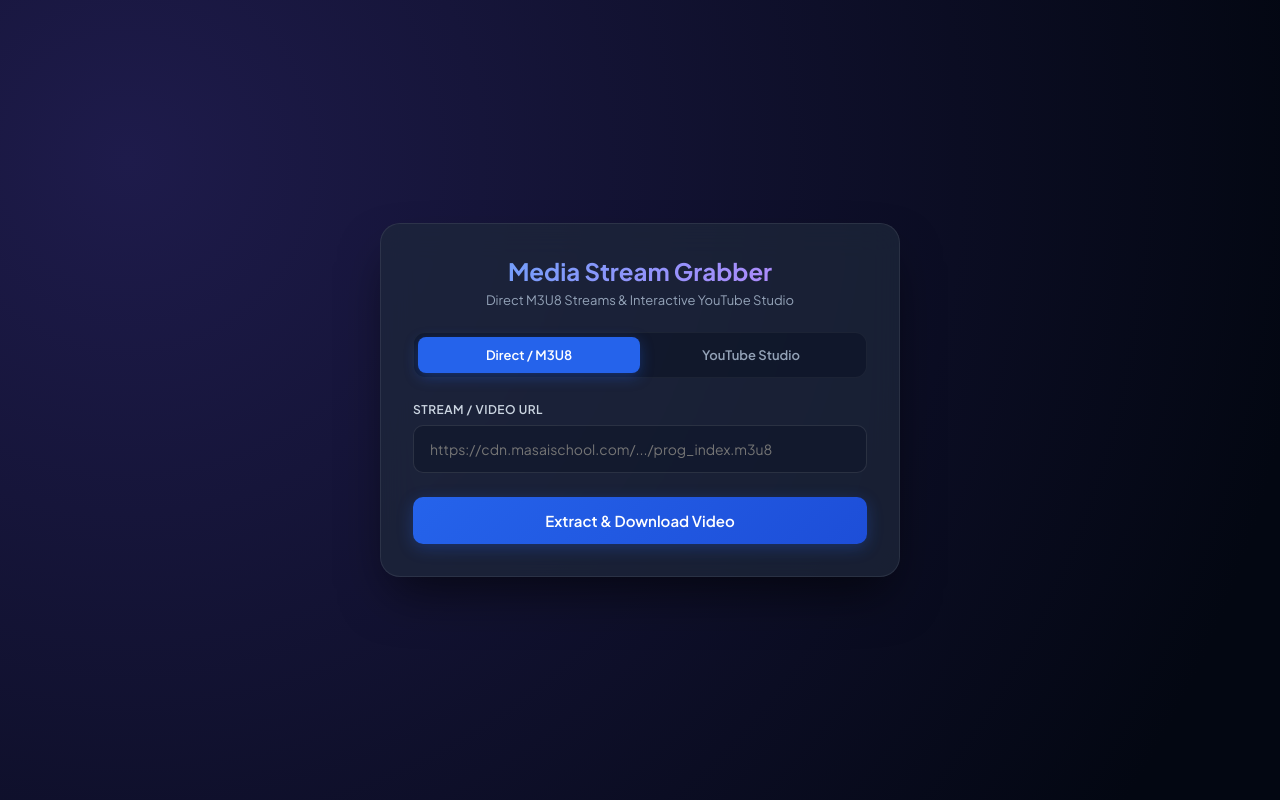
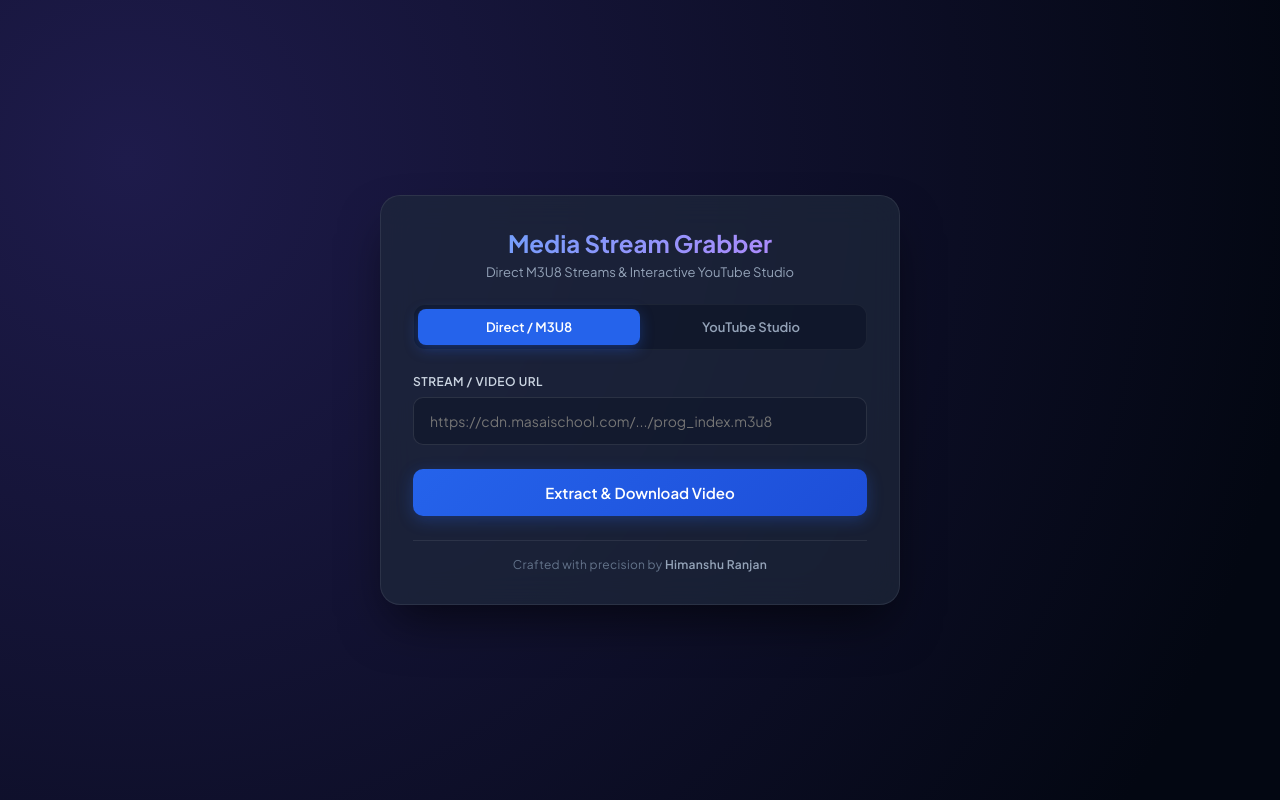
Before and after one commit to himanshu-29-max/masai-downloader, a Flask app: page / in a window 1280 px wide. Run offline with Flask 3, Linux system fonts and the light colour scheme; some libraries are stand-ins or nearby versions.

Commit message:
Added developer credit in footer

```diff
--- a/templates/index.html
+++ b/templates/index.html
@@ -132,9 +132,17 @@
             background: linear-gradient(135deg, #2563eb 0%, #1d4ed8 100%);
             box-shadow: 0 4px 16px rgba(37, 99, 235, 0.3);
         }
+        .btn-blue:hover:not(:disabled) {
+            transform: translateY(-2px);
+            box-shadow: 0 6px 20px rgba(37, 99, 235, 0.45);
+        }
         .btn-red {
             background: linear-gradient(135deg, #e11d48 0%, #be123c 100%);
             box-shadow: 0 4px 16px rgba(225, 29, 72, 0.3);
+        }
+        .btn-red:hover:not(:disabled) {
+            transform: translateY(-2px);
+            box-shadow: 0 6px 20px rgba(225, 29, 72, 0.45);
         }
         .btn-green {
             background: linear-gradient(135deg, #16a34a 0%, #15803d 100%);
@@ -205,6 +213,19 @@
             0%, 100% { opacity: 1; }
             50% { opacity: 0.5; }
         }
+        .footer-credit {
+            margin-top: 24px;
+            padding-top: 16px;
+            border-top: 1px solid rgba(255, 255, 255, 0.08);
+            text-align: center;
+            font-size: 12px;
+            color: #64748b;
+            letter-spacing: 0.3px;
+        }
+        .footer-credit span {
+            color: #94a3b8;
+            font-weight: 600;
+        }
     </style>
 </head>
 <body>
@@ -239,7 +260,7 @@
         <!-- BUTTON 1: FETCH QUALITY -->
         <button class="action-btn btn-red" id="yFetchBtn" onclick="fetchYtDetails()">Check Available Qualities</button>
 
-        <!-- DYNAMIC QUALITY SELECTOR (Fetch ke baad show hoga) -->
+        <!-- DYNAMIC QUALITY SELECTOR -->
         <div id="ytOptions" style="display: none; margin-top: 18px;">
             <div class="preview-box" id="ytPreview" style="display: none;">
                 <img id="ytThumb" src="" alt="Thumbnail">
@@ -255,6 +276,11 @@
     </div>
 
     <div id="status"></div>
+
+    <!-- FOOTER CREDIT -->
+    <div class="footer-credit">
+        Crafted with precision by <span>Himanshu Ranjan</span>
+    </div>
 </div>
 
 <script>
@@ -328,7 +354,6 @@ async function downloadUniversal() {
     }
 }
 
-// STEP 1: FETCH DETAILS
 async function fetchYtDetails() {
     const url = document.getElementById('yUrl').value.trim();
     const btn = document.getElementById('yFetchBtn');
@@ -377,7 +402,6 @@ async function fetchYtDetails() {
                 previewBox.style.display = 'flex';
             }
 
-            // High resolution options populate karein
             let optsHtml = `<option value="best">✨ Best Quality Available</option>`;
             if (data.resolutions && data.resolutions.length > 0) {
                 data.resolutions.forEach(h => {
@@ -397,7 +421,6 @@ async function fetchYtDetails() {
     }
 }
 
-// STEP 2: DOWNLOAD SELECTED FORMAT
 async function downloadSelectedQuality() {
     const quality = document.getElementById('yQualitySelect').value;
     const btn = document.getElementById('yDownloadBtn');
```
